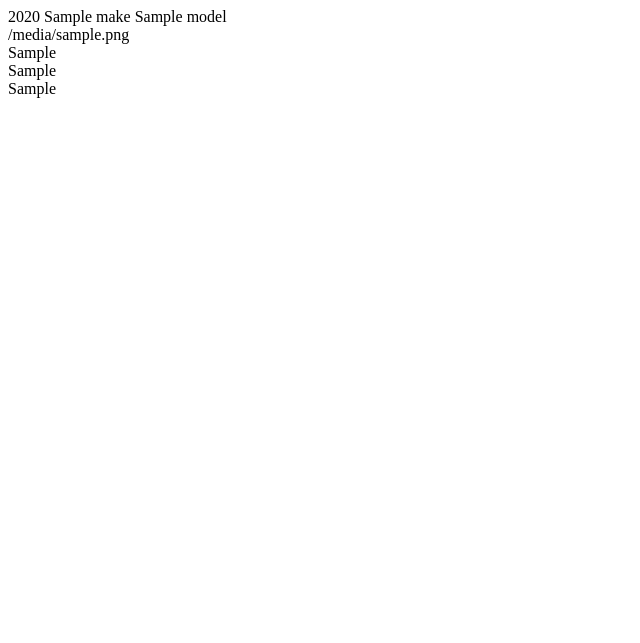
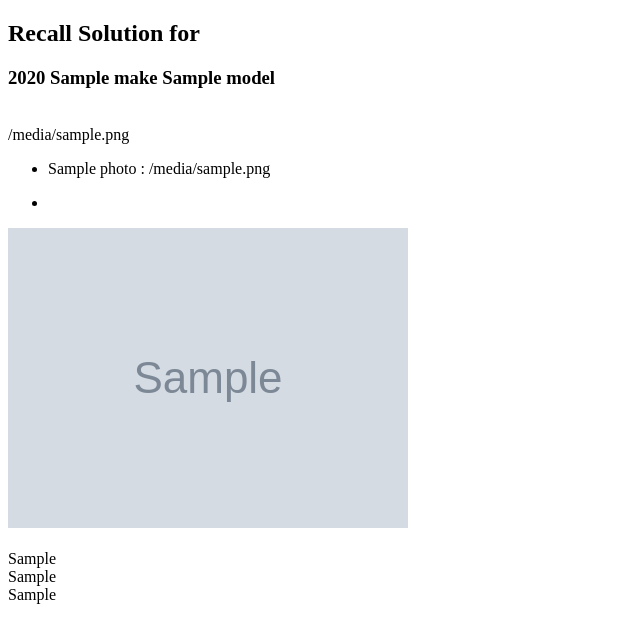
Before and after one commit to Mr-3rd/MCTC_ITEC2905_fall2023_proj3_team03, a Flask app: template templates/car_recalls.html in a window 1280 px wide. Shown: the top 643 px of the page, without its empty margins (0-640 px from the left). Run offline with Flask 3, Linux system fonts and the light colour scheme; the template is opened without the code that fills it: most values are stand-ins (such as "Sample title", 1, 10 or a date in 2020); grey boxes marked "Sample" are stand-in pictures.

Commit message:
attempting to display the carousel of photos in flask

```diff
--- a/templates/base.html
+++ b/templates/base.html
@@ -4,6 +4,20 @@
     <meta charset="UTF-8">
     <meta name="viewport" content="width=device-width, initial-scale=1.0">
     <title>Choose</title>
+
+    <!--  Connect to the script packages that allow the features of the carousel to work-->
+    <script src="https://cdn.jsdelivr.net/npm/jquery@3.6.1/dist/jquery.slim.min.js"></script>
+    <script src="https://cdn.jsdelivr.net/npm/popper.js@1.16.1/dist/umd/popper.min.js"></script>
+    <script src="https://cdn.jsdelivr.net/npm/bootstrap@4.6.2/dist/js/bootstrap.bundle.min.js"></script>
+<!--
+    <style>
+        /*Make the image responsive to size changes*/
+        .carousel-inner img {
+          width: 80%;
+          height: 80%;
+          margin: 10%;
+        }
+    </style> -->
 
 </head>
 <body>
--- a/templates/car_recalls.html
+++ b/templates/car_recalls.html
@@ -1,9 +1,57 @@
 {% extends 'base.html' %}
 {% block content %}
 
-{{ year }} {{ make }} {{ model }}
+<h2>Recall Solution for</h2>
+<h3>{{ year }} {{ make }} {{ model }}</h3>
 <br>
+
 {{ car_photos }}
+<ul>
+{% for photo in car_photos %}
+    <li>{{ photo.title }} : {{ photo.link }}</li>
+{% endfor %}
+</ul>
+
+<!--  Connect to the script packages that allow the features of the carousel to work-->
+<script src="https://cdn.jsdelivr.net/npm/jquery@3.6.1/dist/jquery.slim.min.js"></script>
+<script src="https://cdn.jsdelivr.net/npm/popper.js@1.16.1/dist/umd/popper.min.js"></script>
+<script src="https://cdn.jsdelivr.net/npm/bootstrap@4.6.2/dist/js/bootstrap.bundle.min.js"></script>
+
+<div id="car-photos" class="carousel slide" data-ride="carousel">
+    <ul class="carousel-indicators">
+        {% for photo in car_photos %}
+        {% if loop.index == 0 %}
+            <li data-target="#car-photos" data-slide-to="{{ loop.index }}" class="active"></li>
+        {% else %}
+            <li data-target="#car-photos" data-slide-to="{{ loop.index }}"></li>
+        {% endif %}
+        {% endfor %}
+    </ul>
+
+    <!-- This holds all the images for a carousel -->
+    <div class="carousel-inner">
+        {% for photo in car_photos %}
+        {% if loop.index == 0 %}
+        <div class="carousel-item active">
+            <img src="{{ photo.link }}" alt="Title Slide: {{ photo.title }}">
+        </div>
+        {% else %}
+        <div class="carousel-item">
+            <img src="{{ photo.link }}" alt="Slide photo.index:  {{ photo.title }}">
+        </div>
+        {% endif %}
+        {% endfor %}
+    </div>
+
+    <!-- Left and right controls -->
+    <a class="carousel-control-prev" href="#car-photos" data-slide="prev">
+      <span class="carousel-control-prev-icon"></span>
+    </a>
+    <a class="carousel-control-next" href="#car-photos" data-slide="next">
+      <span class="carousel-control-next-icon"></span>
+    </a>
+</div>
+
 <br>
 {{ car_recalls }}
 <br>
```
